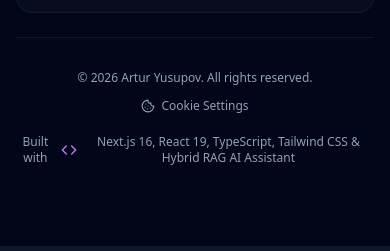
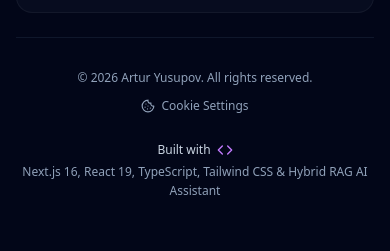
Before and after one commit to YusupovWebArt/Portfolio, a Next.js app: page /en/projects/911mg in a window 390 px wide. Shown: the part 4904-5155 px from the top of the page. Built offline with nearby package versions, Linux system fonts and the light colour scheme; no server answers.

Commit message:
fix(footer): resolve mobile text wrapping and scroll button overlap, update location to Sevilla

```diff
--- a/src/components/Footer.tsx
+++ b/src/components/Footer.tsx
@@ -31,7 +31,7 @@ const Footer = () => {
   }
 
   return (
-    <footer className="bg-slate-900 dark:bg-slate-950 text-white py-12 transition-colors duration-300">
+    <footer className="bg-slate-900 dark:bg-slate-950 text-white pt-12 pb-28 sm:py-12 transition-colors duration-300">
       <div className="max-w-[1600px] mx-auto px-4 sm:px-6 lg:px-8">
         <div className="text-center">
           {/* Logo/Brand */}
@@ -120,7 +120,7 @@ const Footer = () => {
           <div className="w-full h-px bg-slate-800 dark:bg-slate-900 mb-8"></div>
 
           {/* Copyright & Settings */}
-          <div className="flex flex-col sm:flex-row justify-between items-center gap-4 text-xs sm:text-sm text-slate-400 dark:text-slate-400 pb-8 sm:pb-0">
+          <div className="flex flex-col sm:flex-row justify-between items-center gap-6 sm:gap-4 text-xs sm:text-sm text-slate-400 dark:text-slate-400">
             <div className="flex flex-col sm:flex-row items-center gap-2 sm:gap-3 text-center sm:text-left">
               <span>© {currentYear} Artur Yusupov. {t.footer.copyright}</span>
               <span className="hidden sm:inline text-slate-600 dark:text-slate-600" aria-hidden="true">•</span>
@@ -134,10 +134,12 @@ const Footer = () => {
               </button>
             </div>
 
-            <div className="flex items-center justify-center gap-1.5 text-center">
-              <span>{t.footer.madeWith}</span>
-              <Code className="w-4 h-4 text-lime-400 dark:text-purple-400 shrink-0" aria-hidden="true" />
-              <span>{t.footer.techUsing}</span>
+            <div className="flex flex-col sm:flex-row items-center justify-center sm:justify-end gap-1 sm:gap-1.5 text-center sm:text-right max-w-md sm:max-w-none mx-auto sm:mx-0">
+              <span className="inline-flex items-center gap-1.5 whitespace-nowrap text-slate-300 dark:text-slate-300 font-medium">
+                <span>{t.footer.madeWith}</span>
+                <Code className="w-4 h-4 text-lime-400 dark:text-purple-400 shrink-0" aria-hidden="true" />
+              </span>
+              <span className="leading-relaxed">{t.footer.techUsing}</span>
             </div>
           </div>
         </div>
--- a/src/components/ScrollToTopButton.tsx
+++ b/src/components/ScrollToTopButton.tsx
@@ -19,7 +19,7 @@ const ScrollToTopButton = () => {
   return (
     <button
       onClick={() => window.scrollTo({ top: 0, behavior: 'smooth' })}
-      className={`fixed bottom-8 right-8 z-50 p-3 rounded-full shadow-lg transition-all duration-300 ease-out transform
+      className={`fixed bottom-6 right-6 sm:bottom-8 sm:right-8 z-50 p-3 rounded-full shadow-lg transition-all duration-300 ease-out transform
         bg-gradient-to-r from-purple-600 to-blue-600 dark:from-lime-500 dark:to-lime-600
         text-white hover:text-white dark:hover:text-slate-950
         hover:shadow-xl hover:shadow-purple-500/25 dark:hover:shadow-lime-500/25
--- a/src/locales/en.ts
+++ b/src/locales/en.ts
@@ -698,7 +698,7 @@ export const en: Translation = {
     },
     emailLabel: 'Email',
     locationLabel: 'Location',
-    locationValue: 'Alicante / Valencia, Spain',
+    locationValue: 'Sevilla, Spain',
     locationTag: 'Remote / Relocate-ready',
     faqSource: 'Direct FAQ',
     chatbot: {
--- a/src/locales/es.ts
+++ b/src/locales/es.ts
@@ -697,7 +697,7 @@ export const es: Translation = {
     },
     emailLabel: 'Correo electrónico',
     locationLabel: 'Ubicación',
-    locationValue: 'Alicante / Valencia, España',
+    locationValue: 'Sevilla, España',
     locationTag: 'Remoto / Disponible para traslado',
     faqSource: 'FAQ directo',
     chatbot: {
--- a/src/locales/ua.ts
+++ b/src/locales/ua.ts
@@ -697,7 +697,7 @@ export const ua: Translation = {
     },
     emailLabel: 'Email',
     locationLabel: 'Локація',
-    locationValue: 'Аліканте / Валенсія, Іспанія',
+    locationValue: 'Севілья, Іспанія',
     locationTag: 'Віддалено / Готовий до релокації',
     faqSource: 'Прямий FAQ',
     chatbot: {
```
Also changed, not shown: public/llms-full.txt, public/llms.txt, 1 other file (tests, documents, lock files or other folders).
